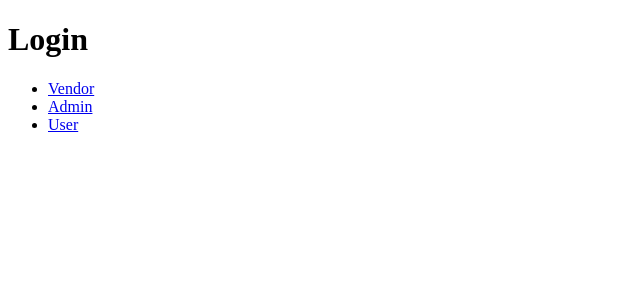
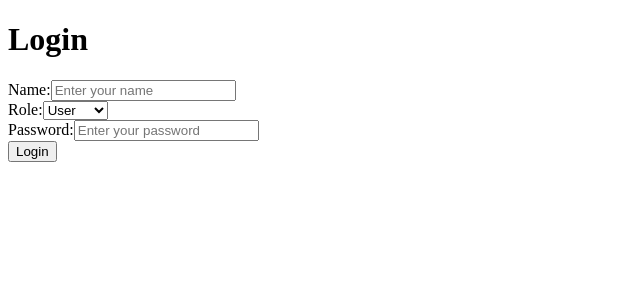
Before and after one commit to Sumitwarrior7/Event-Management-System, a React (Create React App) app in the folder frontend/: page /login in a window 1280 px wide. Shown: the top 300 px of the page, without its empty margins (0-640 px from the left). Built offline with nearby package versions, Linux system fonts and the light colour scheme; the HTML template or start-up script is replaced by a standard one.

Commit message:
bola to bsdk

```diff
--- a/frontend/src/components/Login.js
+++ b/frontend/src/components/Login.js
@@ -1,15 +1,60 @@
-import React from 'react';
-import { Link } from 'react-router-dom';
+import React, { useState } from 'react';
 
 function Login() {
+  const [name, setName] = useState('');
+  const [role, setRole] = useState('user');
+  const [password, setPassword] = useState('');
+
+  const handleSubmit = (e) => {
+    e.preventDefault();
+    // Logic for form submission (validation, API call, etc.)
+    console.log({ name, role, password });
+  };
+
   return (
     <div>
       <h1>Login</h1>
-      <ul>
-        <li><Link exact to="/vendor">Vendor</Link></li>
-        <li><Link exact to="/admin">Admin</Link></li>
-        <li><Link exact to="/user">User</Link></li>
-      </ul>
+      <form onSubmit={handleSubmit}>
+        <div>
+          <label htmlFor="name">Name:</label>
+          <input
+            type="text"
+            id="name"
+            value={name}
+            onChange={(e) => setName(e.target.value)}
+            placeholder="Enter your name"
+            required
+          />
+        </div>
+
+        <div>
+          <label htmlFor="role">Role:</label>
+          <select
+            id="role"
+            value={role}
+            onChange={(e) => setRole(e.target.value)}
+            required
+          >
+            <option value="user">User</option>
+            <option value="admin">Admin</option>
+            <option value="vendor">Vendor</option>
+          </select>
+        </div>
+
+        <div>
+          <label htmlFor="password">Password:</label>
+          <input
+            type="password"
+            id="password"
+            value={password}
+            onChange={(e) => setPassword(e.target.value)}
+            placeholder="Enter your password"
+            required
+          />
+        </div>
+
+        <button type="submit">Login</button>
+      </form>
     </div>
   );
 }
```
